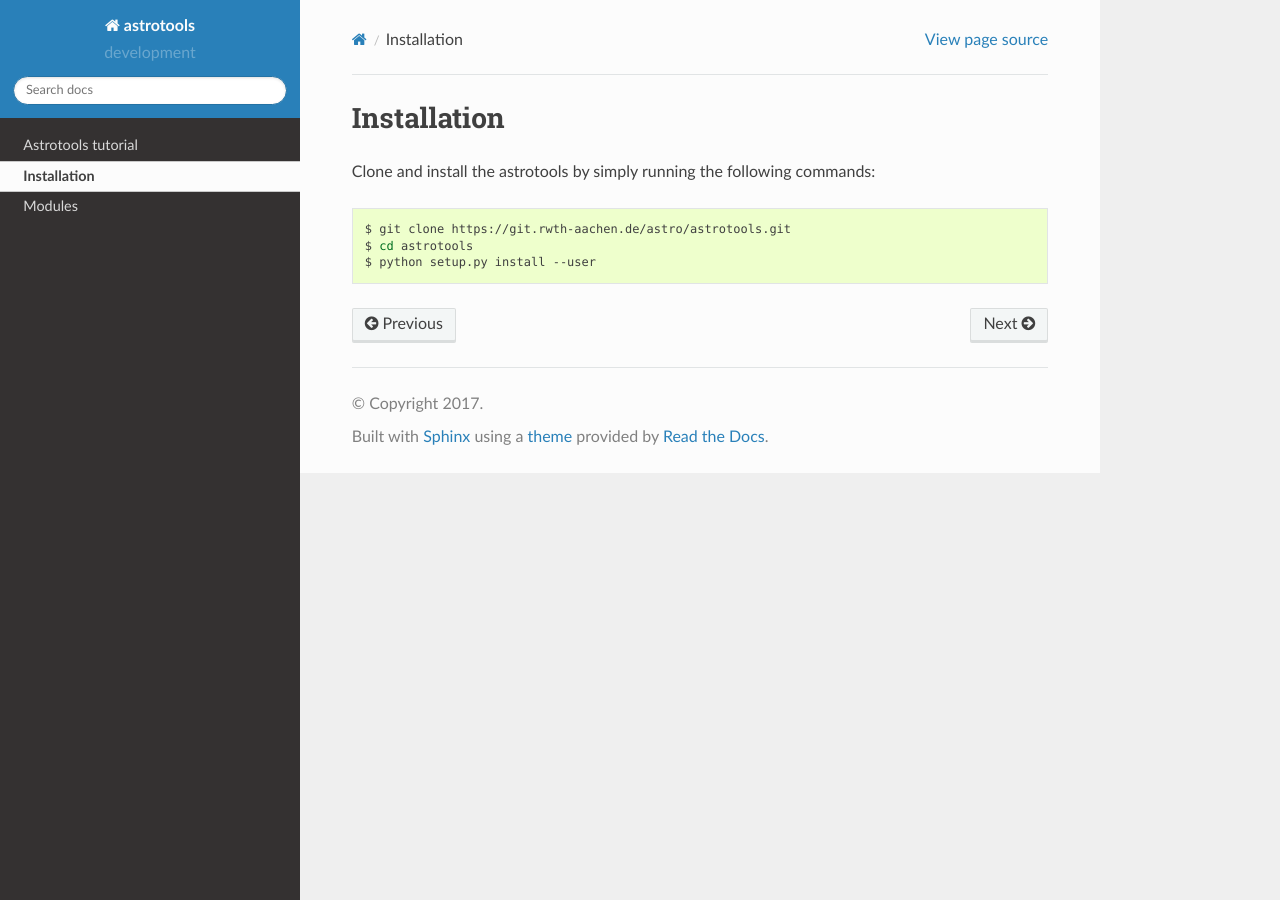
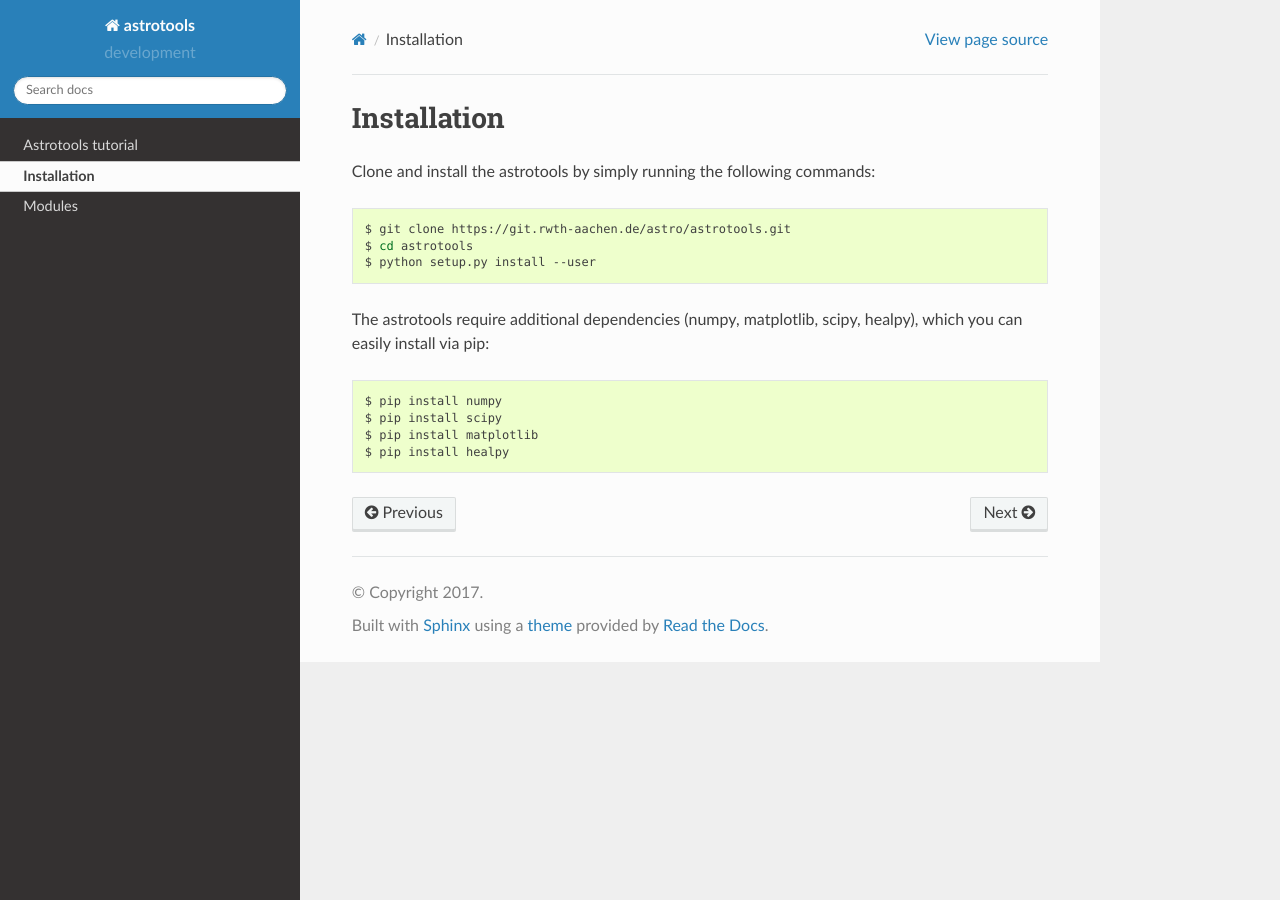
Before and after one commit to MRCWirtz/astrotools, a Sphinx documentation site: the page built from doc/source/installation.rst, in a window 1280 px wide. Built offline with Sphinx 7.4.7 and the Read the Docs theme 2.0.0, drawn with Linux system fonts in a browser that asks for light colours.

Commit message:
Documentation updated.

```diff
--- a/doc/source/installation.rst
+++ b/doc/source/installation.rst
@@ -8,3 +8,13 @@ Clone and install the astrotools by simply running the following commands:
   $ git clone https://git.rwth-aachen.de/astro/astrotools.git
   $ cd astrotools
   $ python setup.py install --user
+
+The astrotools require additional dependencies (numpy, matplotlib, scipy, healpy),
+which you can easily install via pip:
+
+.. code-block:: bash
+
+  $ pip install numpy
+  $ pip install scipy
+  $ pip install matplotlib
+  $ pip install healpy
--- a/doc/source/tutorial.rst
+++ b/doc/source/tutorial.rst
@@ -124,4 +124,5 @@ extragalactic smearing (sigma = 0.1 / (10 * R[EV]) rad). AUGER's exposure is app
   :scale: 50 %
   :align: center
 
-For usage of the galactic magnetic field lenses please refer to the tutorial.py file.
+For usage of the galactic magnetic field lenses please refer to the
+test/tutorial/tutorial.py file in the repository.
```
